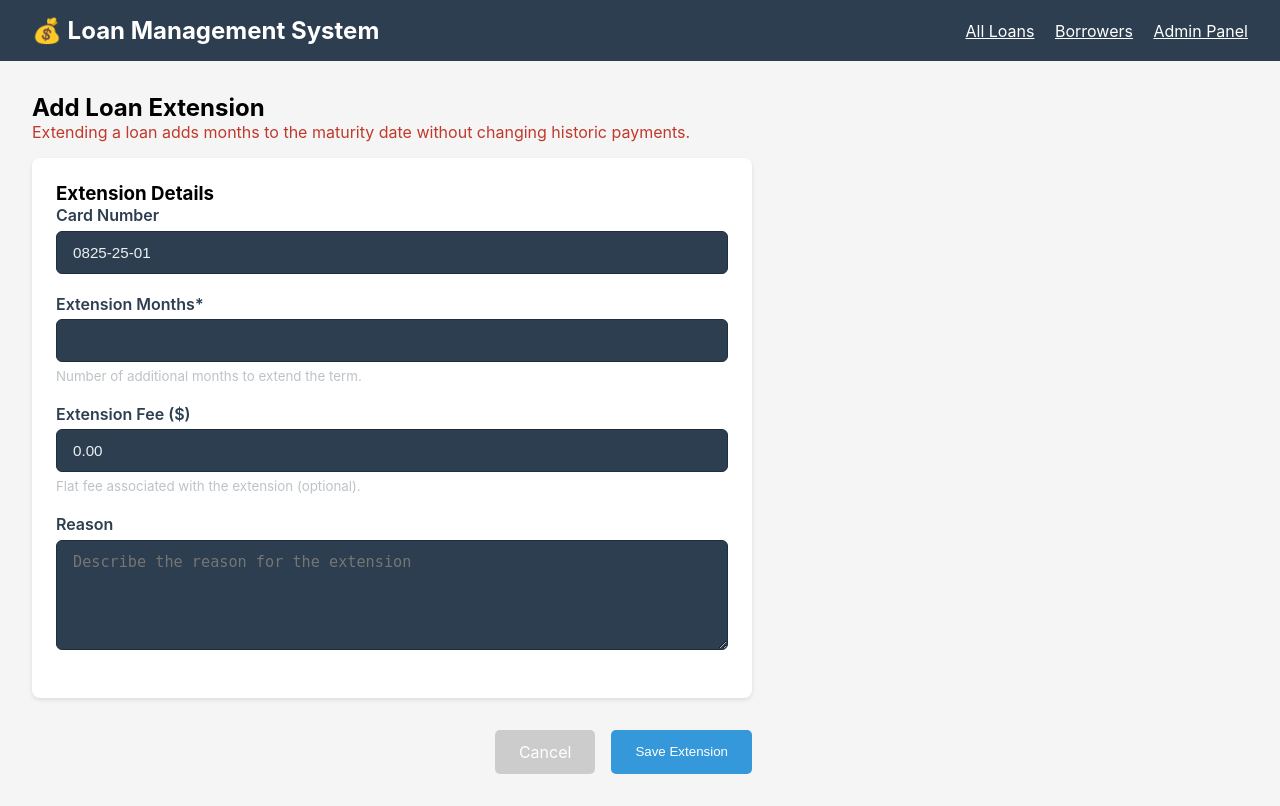
After one commit to emilaliyev17/lm, a Django app: page /api/loans/0825-25-01/add-extension/ in a window 1280 px wide. The commit adds this page. Run offline with Django 5.2, Linux system fonts and the light colour scheme; the visitor is signed in with stand-in values (Sample User, id 1); data comes from the database, SQL or seed files in the repository; data that the repository does not hold is empty; some libraries are stand-ins or nearby versions.

Commit message:
Implement loan extension functionality with automatic maturity date adjustment

```diff
--- a/loans/views.py
+++ b/loans/views.py
@@ -10,7 +10,7 @@ from decimal import Decimal, InvalidOperation
 from datetime import datetime, date, timedelta
 import calendar
 import logging
-from .models import LoanCard, Borrower, SettlementChargeType, SettlementCharge, Draw, InterestSchedule, LoanStatus
+from .models import LoanCard, Borrower, SettlementChargeType, SettlementCharge, Draw, InterestSchedule, LoanStatus, LoanExtension
 
 
 logger = logging.getLogger(__name__)
@@ -499,27 +499,67 @@ def add_extension(request, card_number):
     loan = get_object_or_404(LoanCard, card_number=card_number)
 
     if request.method == 'POST':
+        form_data = {
+            'extension_months': (request.POST.get('extension_months', '') or '').strip(),
+            'extension_fee': (request.POST.get('extension_fee', '') or '').strip(),
+            'reason': (request.POST.get('reason', '') or '').strip(),
+        }
+
+        errors = []
+
         try:
-            from .models import LoanExtension
-            extension = LoanExtension.objects.create(
-                loan_card=loan,
-                extension_months=int(request.POST.get('extension_months', 0)),
-                extension_fee=Decimal(request.POST.get('extension_fee', '0')),
-                has_interest=request.POST.get('has_interest') == 'yes',
-                interest_rate=Decimal(request.POST.get('interest_rate', '0.13')) if request.POST.get('has_interest') == 'yes' else None,
-                reason=request.POST.get('reason', '')
-            )
-            return redirect('loan_detail', card_number=card_number)
-        except Exception as e:
+            extension_months = int(form_data['extension_months'])
+            if extension_months < 1:
+                errors.append('Extension months must be at least 1.')
+        except (ValueError, TypeError):
+            errors.append('Enter a valid number of months to extend the loan.')
+            extension_months = None
+
+        try:
+            extension_fee = Decimal(form_data['extension_fee'] or '0')
+            if extension_fee < 0:
+                errors.append('Extension fee cannot be negative.')
+        except (InvalidOperation, TypeError):
+            errors.append('Enter a valid extension fee amount.')
+            extension_fee = None
+
+        if errors:
+            for error in errors:
+                messages.error(request, error)
             context = {
                 'loan': loan,
-                'error': str(e)
+                'existing_extensions': loan.extensions.all().order_by('created_date'),
+                'form_data': form_data,
             }
             return render(request, 'loans/add_extension.html', context)
 
+        LoanExtension.objects.create(
+            loan_card=loan,
+            extension_months=extension_months,
+            extension_fee=extension_fee,
+            has_interest=False,
+            interest_rate=None,
+            reason=form_data['reason']
+        )
+
+        base_date = loan.maturity_date or loan.first_loan_date
+        loan.maturity_date = add_months(base_date, extension_months)
+        loan.save(update_fields=['maturity_date', 'updated_at'])
+
+        messages.success(
+            request,
+            f'Extension of {extension_months} month(s) added. New maturity date: {loan.maturity_date.strftime("%m/%d/%Y")}.'
+        )
+        return redirect('loan_detail', card_number=card_number)
+
     context = {
         'loan': loan,
-        'existing_extensions': loan.extensions.all()
+        'existing_extensions': loan.extensions.all().order_by('created_date'),
+        'form_data': {
+            'extension_months': '',
+            'extension_fee': '0.00',
+            'reason': '',
+        }
     }
     return render(request, 'loans/add_extension.html', context)
 
--- /dev/null
+++ b/templates/loans/add_extension.html
@@ -0,0 +1,123 @@
+{% extends 'base.html' %}
+{% block content %}
+<h2>Add Loan Extension</h2>
+<p style="color: #c0392b; margin-bottom: 1rem;">Extending a loan adds months to the maturity date without changing historic payments.</p>
+
+<form method="post" class="extension-form" style="max-width: 720px;">
+    {% csrf_token %}
+
+    <div class="detail-card" style="margin-bottom: 2rem;">
+        <h3>Extension Details</h3>
+
+        <div class="form-row">
+            <label>Card Number</label>
+            <input type="text" value="{{ loan.card_number }}" disabled>
+        </div>
+
+        <div class="form-row">
+            <label>Extension Months*</label>
+            <input type="number"
+                   name="extension_months"
+                   min="1"
+                   max="60"
+                   step="1"
+                   value="{{ form_data.extension_months|default:'' }}"
+                   required>
+            <small>Number of additional months to extend the term.</small>
+        </div>
+
+        <div class="form-row">
+            <label>Extension Fee ($)</label>
+            <input type="number"
+                   name="extension_fee"
+                   min="0"
+                   step="0.01"
+                   value="{{ form_data.extension_fee|default:'0.00' }}">
+            <small>Flat fee associated with the extension (optional).</small>
+        </div>
+
+        <div class="form-row">
+            <label>Reason</label>
+            <textarea name="reason" rows="3" placeholder="Describe the reason for the extension">{{ form_data.reason }}</textarea>
+        </div>
+    </div>
+
+    {% if existing_extensions %}
+    <div class="detail-card" style="margin-bottom: 2rem;">
+        <h3>Previous Extensions</h3>
+        <table>
+            <tr>
+                <th>#</th>
+                <th>Months</th>
+                <th>Fee</th>
+                <th>Reason</th>
+                <th>Added</th>
+            </tr>
+            {% for extension in existing_extensions %}
+            <tr>
+                <td>{{ forloop.counter }}</td>
+                <td>{{ extension.extension_months }}</td>
+                <td>${{ extension.extension_fee|floatformat:2 }}</td>
+                <td>{{ extension.reason|default:'—' }}</td>
+                <td>{{ extension.created_date|date:"n/j/y" }}</td>
+            </tr>
+            {% endfor %}
+        </table>
+    </div>
+    {% endif %}
+
+    <div class="form-actions">
+        <a href="{% url 'loan_detail' loan.card_number %}" class="btn" style="background: #ccc;">Cancel</a>
+        <button type="submit" class="btn btn-primary">Save Extension</button>
+    </div>
+</form>
+
+<style>
+.extension-form label {
+    display: block;
+    color: #2c3e50;
+    font-weight: 600;
+    margin-bottom: 0.35rem;
+}
+
+.extension-form .form-row {
+    margin-bottom: 1.25rem;
+}
+
+.extension-form input,
+.extension-form textarea {
+    width: 100%;
+    padding: 0.75rem 1rem;
+    border-radius: 6px;
+    border: 1px solid #1f2d3d;
+    background: #2c3e50;
+    color: #ecf0f1;
+    font-size: 0.95rem;
+    transition: border-color 0.2s ease, box-shadow 0.2s ease;
+}
+
+.extension-form input:focus,
+.extension-form textarea:focus {
+    outline: none;
+    border-color: #3498db;
+    box-shadow: 0 0 0 2px rgba(52, 152, 219, 0.25);
+}
+
+.extension-form textarea {
+    resize: vertical;
+    min-height: 110px;
+}
+
+.extension-form small {
+    color: #bdc3c7;
+    display: block;
+    margin-top: 0.35rem;
+}
+
+.extension-form .form-actions {
+    display: flex;
+    justify-content: flex-end;
+    gap: 1rem;
+}
+</style>
+{% endblock %}
```
Also changed, not shown: templates/loans/loan_detail.html (+4 -3 lines).
